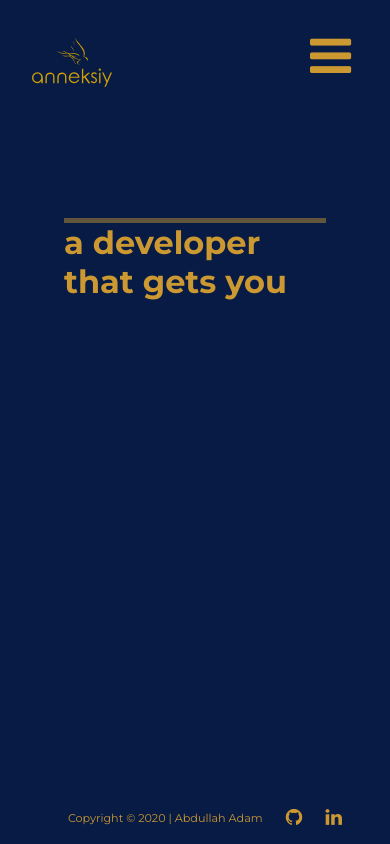
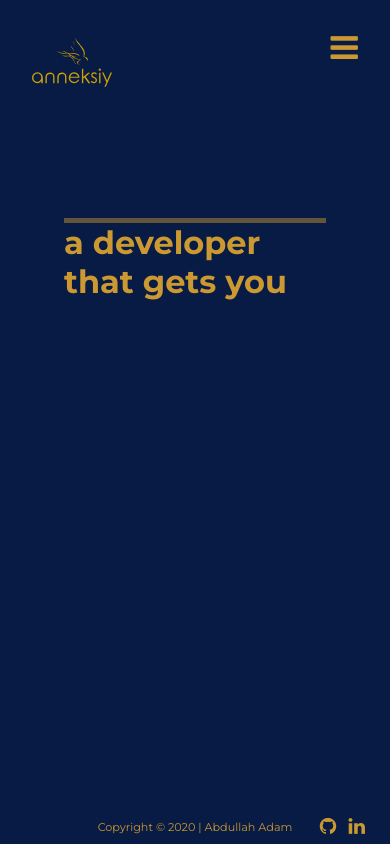
Before and after one commit to anneKsiy/animated-jumbo-menu, a plain HTML site: page index.html in a window 390 px wide. Drawn offline with Linux system fonts and the light colour scheme.

Commit message:
First Commit, almost complete home page

```diff
--- a/css/main.scss
+++ b/css/main.scss
@@ -20,6 +20,8 @@ body, html {
     position: relative;
 }
 
+// Header
+
 header {
     width: calc(100% - 4em);
     padding: 2em;
@@ -31,7 +33,7 @@ header {
     }
 
     .menu-btn {
-        width: 3rem;
+        // width: 3rem;
         float: right;
         cursor: pointer;
 
@@ -39,8 +41,14 @@ header {
             color: #cb983175;
             transition-duration: 0.3s;
         }
+
+        @media (max-width: 800px) {
+            font-size: 2rem;
+        }
     }
 }
+
+// Section
 
 section {
     padding: 4em 4em 0 4em;
@@ -75,6 +83,8 @@ section {
         }
     }
 }
+
+// Nav
 
 nav {
     position: absolute;
@@ -133,6 +143,71 @@ nav {
         }
     }
 }
+
+// Footer
+
+footer {
+    position: absolute;
+    bottom: .6em;
+    width: 100%;
+    display: flex;
+    justify-content: space-between;
+
+    .footer-copyright {
+        margin: 0 auto;
+        align-self: center;
+    }
+
+    .icon-links {
+        position: relative;
+
+        .fa-linkedin {
+            position: absolute;
+            right: 1.3em;
+            bottom: -.1em;
+        }
+
+        .fa-github {
+            position: absolute;
+            right: 3.3em;
+            bottom: -.1em;
+        }
+
+        a:hover {
+            color: #cb983175;
+            transition-duration: 0.3s;
+        }
+    }
+
+    @media (orientation: portrait) and (max-width: 800px) {
+            .fa-2x {
+                font-size: 1.2rem;
+            }
+            .fa-github {
+                right: 2.8em !important;
+            }
+            .footer-copyright {
+                font-size: .7rem;
+            }
+        }
+
+    @media (orientation: landscape) and (max-width: 1000px) {
+            .fa-2x {
+                font-size: 1.2rem;
+            }
+            .fa-github {
+                right: 4.8em !important;
+            }
+            .fa-linkedin {
+                right: 2em !important;
+            }
+            .footer-copyright {
+                font-size: .7rem;
+            }
+        }
+}
+
+// Animations
 
 .show-menu {
     display: block;
@@ -236,41 +311,3 @@ nav {
         transform: scaleX(0);
     }
 }
-
-// Footer
-
-footer {
-    position: absolute;
-    width: 100%;
-    bottom: 0;
-    display: flex;
-    padding-bottom: 1em;
-
-    .footer-copyright {
-        margin: 0 auto;
-        padding-left: 4em;
-        align-self: center;
-        justify-self: center;
-    }
-
-    .icon-links {
-        align-self: center;
-        margin-right: 3em;
-
-        a:hover {
-            color: #cb983175;
-            transition-duration: 0.3s;
-        }
-        .push {
-            padding-right: 1em;
-        }
-    }
-    @media (max-width: 800px) {
-        .fa-2x {
-            font-size: 1.2rem;
-        }
-        .footer-copyright {
-            font-size: .7rem;
-        }
-    }
-}
--- a/index.html
+++ b/index.html
@@ -8,9 +8,7 @@
     <title>Portfolio</title>
 </head>
 <body class="flex-container">
-
     <nav id="overlay">
-        <!-- <img src="https://img.icons8.com/material-sharp/24/000000/back.png" alt="back button" class="close-btn" id="close-menu"> -->
         <i class="fa fa-chevron-right close-btn fa-3x" id="close-menu" aria-hidden="true"></i>
         <ul>
             <li>
@@ -31,25 +29,13 @@
             </li>
         </ul>
     </nav>
-
     <header>
         <a href="#" class="logo"><img src="images/default-monochrome.svg" alt="logo" id="logo"></a>
-
-        <!-- <svg class="menu-btn" id="open-menu" width="80" height="58" viewBox="0 0 80 58" fill="none" xmlns="http://www.w3.org/2000/svg">
-            <rect class="rect" width="60" height="10" rx="7" fill="#CB9831"/>
-            <rect class="rect" y="22" width="60" height="10" rx="7" fill="#CB9831"/>
-            <rect class="rect" y="44" width="60" height="10" rx="7" fill="#CB9831"/>
-            </svg> -->
-
         <i class="fa fa-bars menu-btn fa-3x" id="open-menu" aria-hidden="true"></i>
-
-        <!-- <img src="https://img.icons8.com/material-rounded/24/000000/menu.png" alt="burger button" class="menu-btn" id="open-menu"> -->
     </header>
-
     <section>
         <h1>a developer that gets you</h1>
     </section>
-
     <footer>
         <span class="footer-copyright">Copyright &copy; 2020 | Abdullah Adam </span>
         <div class="icon-links">
@@ -57,26 +43,6 @@
             <a href="#"><i class="fa fa-linkedin fa-2x" aria-hidden="true"></i></a>
         </div>
     </footer>
-
-    <script>
-        const overlay = document.getElementById("overlay");
-        const closeMenu = document.getElementById("close-menu");
-        const menuButton = document.getElementById("open-menu");
-
-        menuButton.addEventListener("click", function() {
-            overlay.classList.add("show-menu");
-        });
-
-        document.getElementById("close-menu").addEventListener("click", function() {
-            overlay.classList.add("hide-menu");
-            // overlay.classList.remove("show-menu");
-            // overlay.classList.remove("hide-menu");
-            setTimeout(function() {
-            overlay.classList.remove("show-menu");
-            overlay.classList.remove("hide-menu");
-        }, 3200);
-
-        });
-    </script>
+    <script type="text/javascript" src="js/main.js"></script>
 </body>
 </html>
--- /dev/null
+++ b/js/main.js
@@ -0,0 +1,18 @@
+const overlay = document.getElementById("overlay");
+const closeMenu = document.getElementById("close-menu");
+const menuButton = document.getElementById("open-menu");
+
+menuButton.addEventListener("click", function() {
+    overlay.classList.add("show-menu");
+});
+
+document.getElementById("close-menu").addEventListener("click", function() {
+    overlay.classList.add("hide-menu");
+    // overlay.classList.remove("show-menu");
+    // overlay.classList.remove("hide-menu");
+    setTimeout(function() {
+    overlay.classList.remove("show-menu");
+    overlay.classList.remove("hide-menu");
+}, 3200);
+
+});
```
Also changed, not shown: css/main.css, 1 other file.
